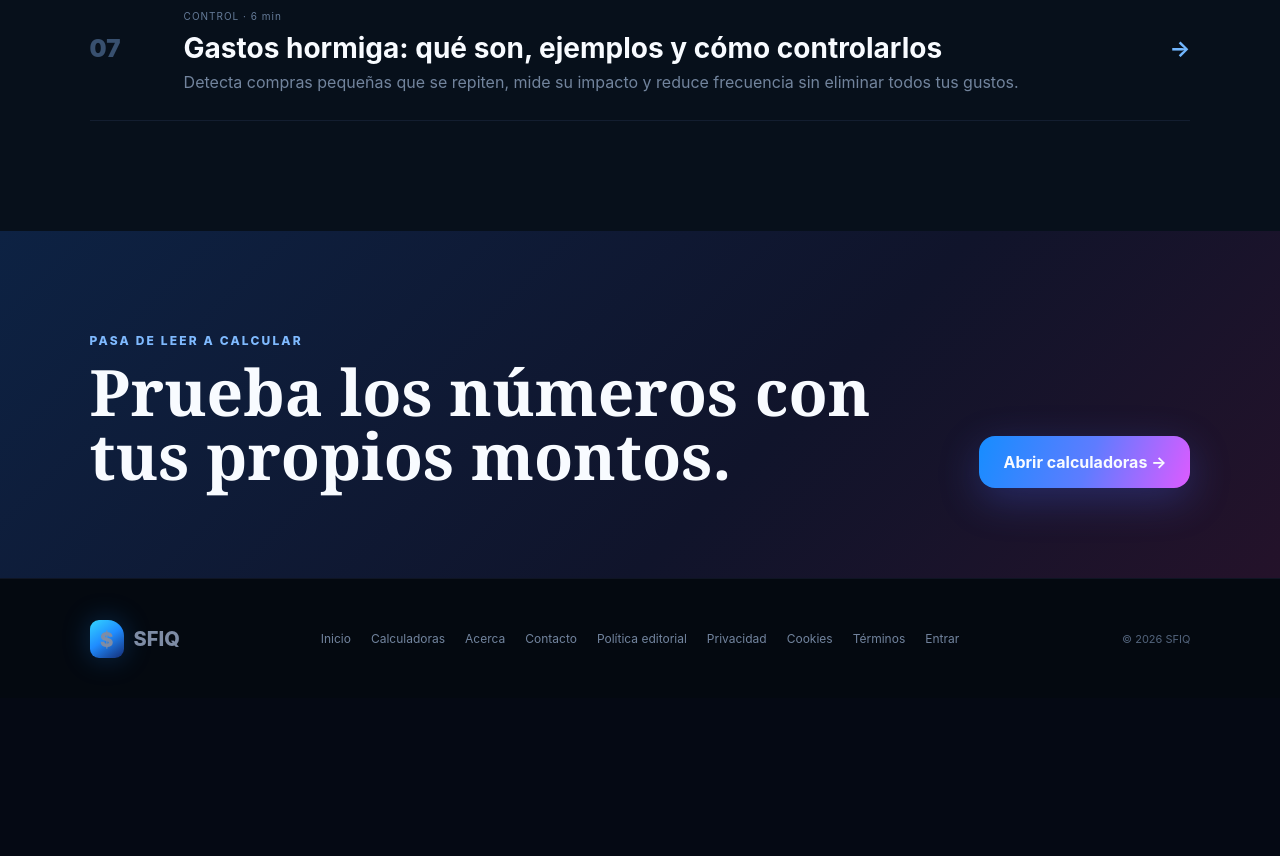
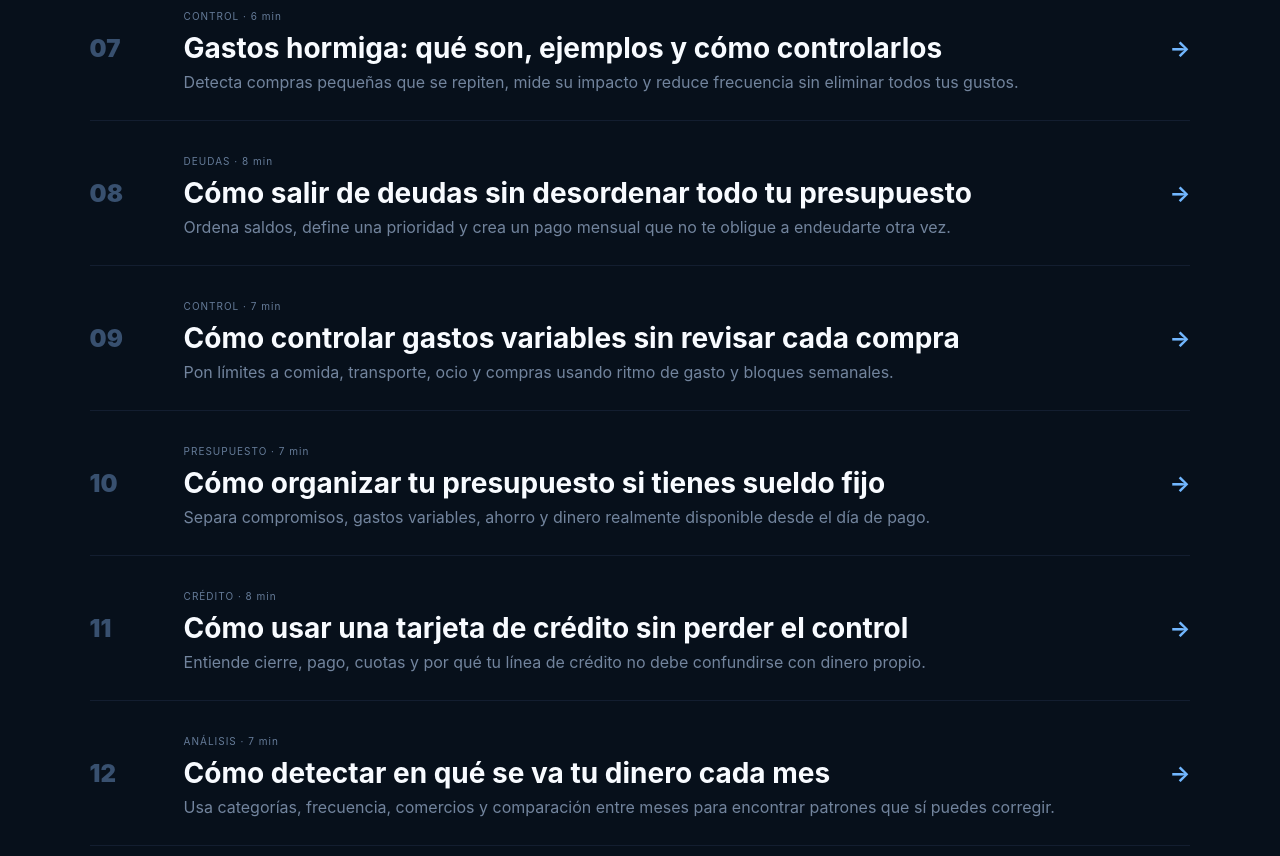
Before and after one commit to Sofonias-23/MiFinanzas, a Next.js app in the folder web/: page /guias in a window 1280 px wide. Shown: the part 1860-2716 px from the top of the page. Before the commit the page ends 2558 px from the top, so only its background shows below. Built offline with nearby package versions, Linux system fonts and the light colour scheme; no server answers.

Commit message:
Expand SFIQ guide library to 12 articles

```diff
--- a/web/app/guias/page.tsx
+++ b/web/app/guias/page.tsx
@@ -74,6 +74,41 @@ const guides = [
     excerpt: 'Detecta compras pequeñas que se repiten, mide su impacto y reduce frecuencia sin eliminar todos tus gustos.',
     href: '/guias/gastos-hormiga',
     read: '6 min',
+  },
+  {
+    category: 'DEUDAS',
+    title: 'Cómo salir de deudas sin desordenar todo tu presupuesto',
+    excerpt: 'Ordena saldos, define una prioridad y crea un pago mensual que no te obligue a endeudarte otra vez.',
+    href: '/guias/salir-de-deudas',
+    read: '8 min',
+  },
+  {
+    category: 'CONTROL',
+    title: 'Cómo controlar gastos variables sin revisar cada compra',
+    excerpt: 'Pon límites a comida, transporte, ocio y compras usando ritmo de gasto y bloques semanales.',
+    href: '/guias/controlar-gastos-variables',
+    read: '7 min',
+  },
+  {
+    category: 'PRESUPUESTO',
+    title: 'Cómo organizar tu presupuesto si tienes sueldo fijo',
+    excerpt: 'Separa compromisos, gastos variables, ahorro y dinero realmente disponible desde el día de pago.',
+    href: '/guias/presupuesto-con-sueldo-fijo',
+    read: '7 min',
+  },
+  {
+    category: 'CRÉDITO',
+    title: 'Cómo usar una tarjeta de crédito sin perder el control',
+    excerpt: 'Entiende cierre, pago, cuotas y por qué tu línea de crédito no debe confundirse con dinero propio.',
+    href: '/guias/usar-tarjeta-credito',
+    read: '8 min',
+  },
+  {
+    category: 'ANÁLISIS',
+    title: 'Cómo detectar en qué se va tu dinero cada mes',
+    excerpt: 'Usa categorías, frecuencia, comercios y comparación entre meses para encontrar patrones que sí puedes corregir.',
+    href: '/guias/detectar-en-que-se-va-tu-dinero',
+    read: '7 min',
   },
 ];
 
```
